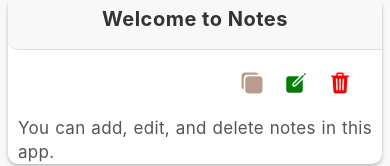
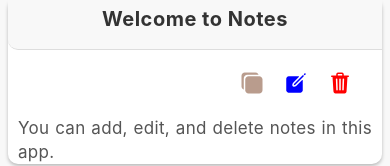
Before and after one commit to talk2dennis/my-anim, a React Native app: screen / in a window 390 px wide. Shown: the part 146-312 px from the top of the page. Built offline with nearby package versions, Linux system fonts and the light colour scheme.

Commit message:
made the body selectable

```diff
--- a/pages/ListItem.jsx
+++ b/pages/ListItem.jsx
@@ -68,7 +68,7 @@ const ListItem = ({ item, onRemove, onEdit, isExpanded, toggleExpand }) => {
                                 <Ionicons name="copy" size={24} color="#B99C8D" style={{ paddingHorizontal: 10 }} />
                             </TouchableOpacity>
                             <TouchableOpacity onPress={() => onEdit(item)}>
-                                <Ionicons name="create" size={24} color="green" style={{ paddingHorizontal: 10 }} />
+                                <Ionicons name="create" size={24} color="blue" style={{ paddingHorizontal: 10 }} />
                             </TouchableOpacity>
                             <TouchableOpacity onPress={() => onRemove(item.id)}>
                                 <Ionicons name="trash" size={24} color="red" style={{ paddingHorizontal: 10 }} />
@@ -77,6 +77,7 @@ const ListItem = ({ item, onRemove, onEdit, isExpanded, toggleExpand }) => {
                         <Text
                             style={styles.text}
                             numberOfLines={isExpanded ? undefined : 5}
+                            selectable={true}
                             onTextLayout={(e) => {
                                 setShowMoreButton(e.nativeEvent.lines.length > 5)
                             }
```
